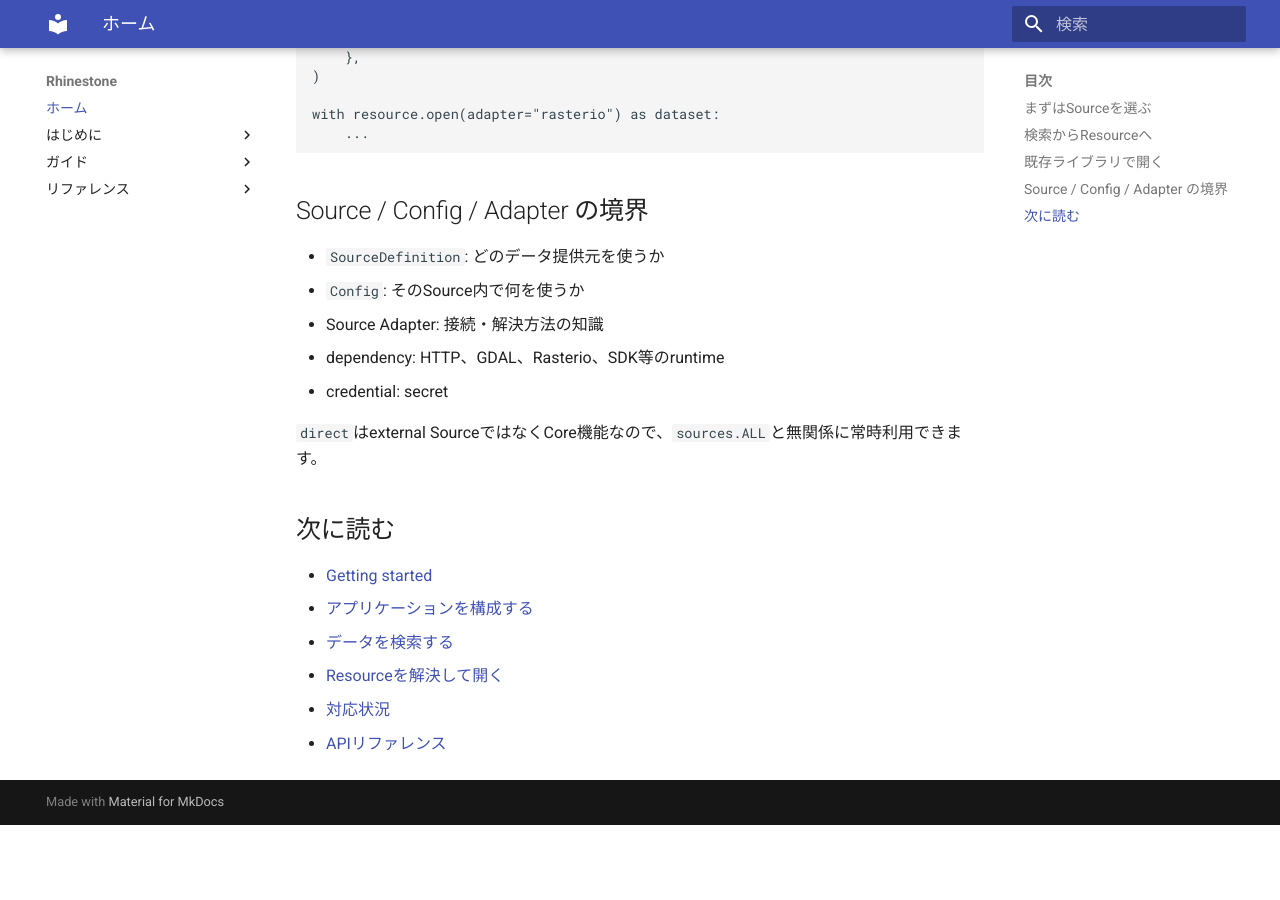
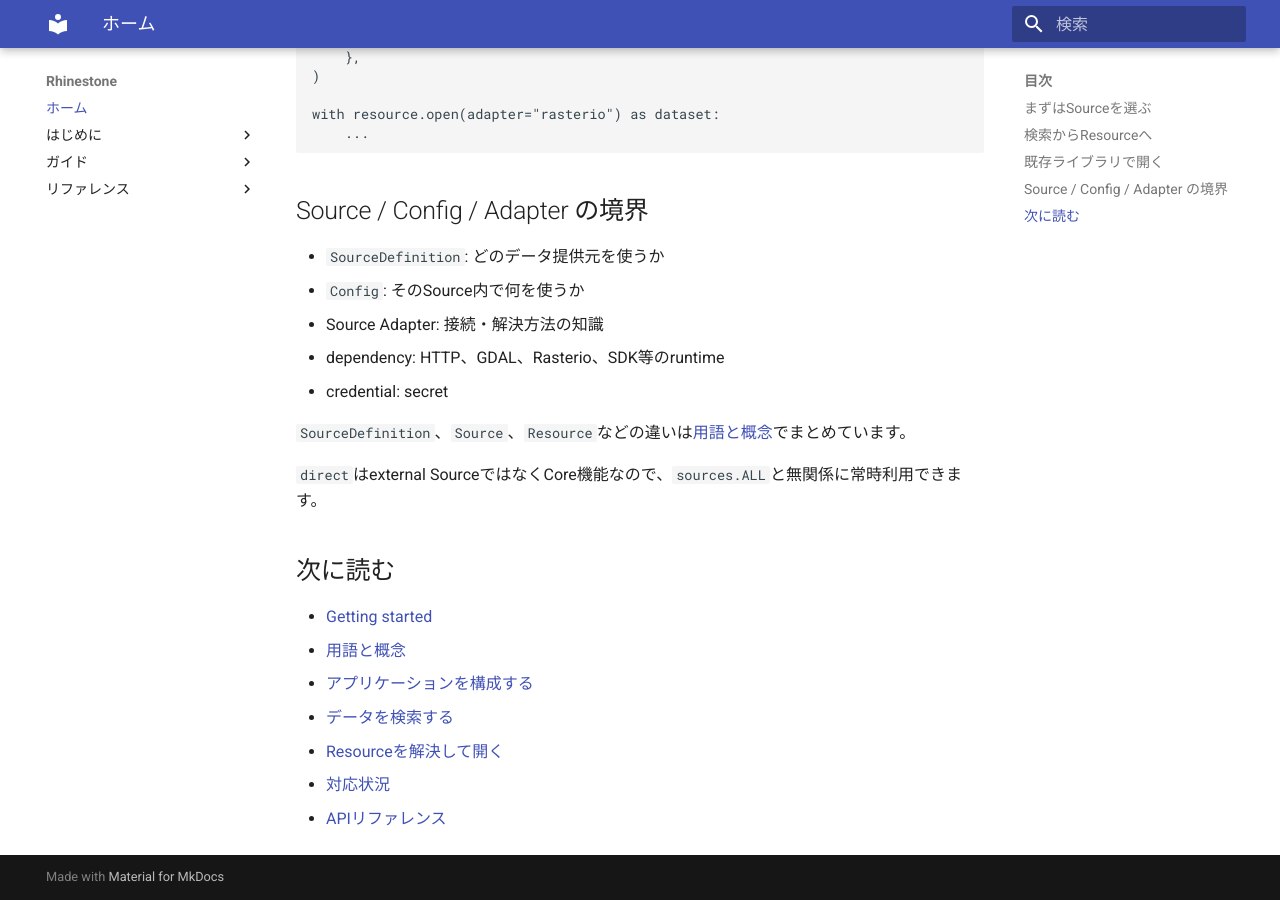
Before and after one commit to u-kitazawa/rhinestone, an MkDocs documentation site: the page built from docs/index.md, in a window 1280 px wide and 900 px high, scrolled down 1327 px. Built offline with MkDocs 1.6.1 and Material for MkDocs 9.7.7, drawn with Linux system fonts in a browser that asks for light colours; before the commit the page ends 2152 px from its top, so only the background shows below that.

Commit message:
docs: link terminology guide from home

```diff
--- a/docs/index.md
+++ b/docs/index.md
@@ -69,11 +69,14 @@ with resource.open(adapter="rasterio") as dataset:
 - dependency: HTTP、GDAL、Rasterio、SDK等のruntime
 - credential: secret
 
+`SourceDefinition`、`Source`、`Resource`などの違いは[用語と概念](concepts.md)でまとめています。
+
 `direct`はexternal SourceではなくCore機能なので、`sources.ALL`と無関係に常時利用できます。
 
 ## 次に読む
 
 - [Getting started](getting-started.md)
+- [用語と概念](concepts.md)
 - [アプリケーションを構成する](configuration.md)
 - [データを検索する](search.md)
 - [Resourceを解決して開く](resolve-and-open.md)
```
